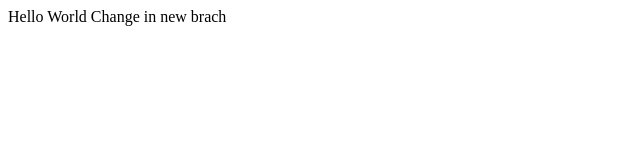
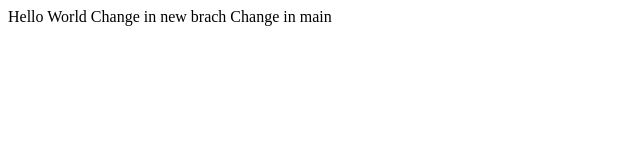
Before and after one commit to MY-65/Test, a plain HTML site: page index.html in a window 1280 px wide. Shown: the whole page, without its empty margins (0-640 px from the left). Drawn offline with Linux system fonts and the light colour scheme.

Commit message:
change in main

```diff
--- a/index.html
+++ b/index.html
@@ -8,5 +8,6 @@
 <body>
     Hello World
     Change in new brach
+    Change in main
 </body>
 </html>
```
